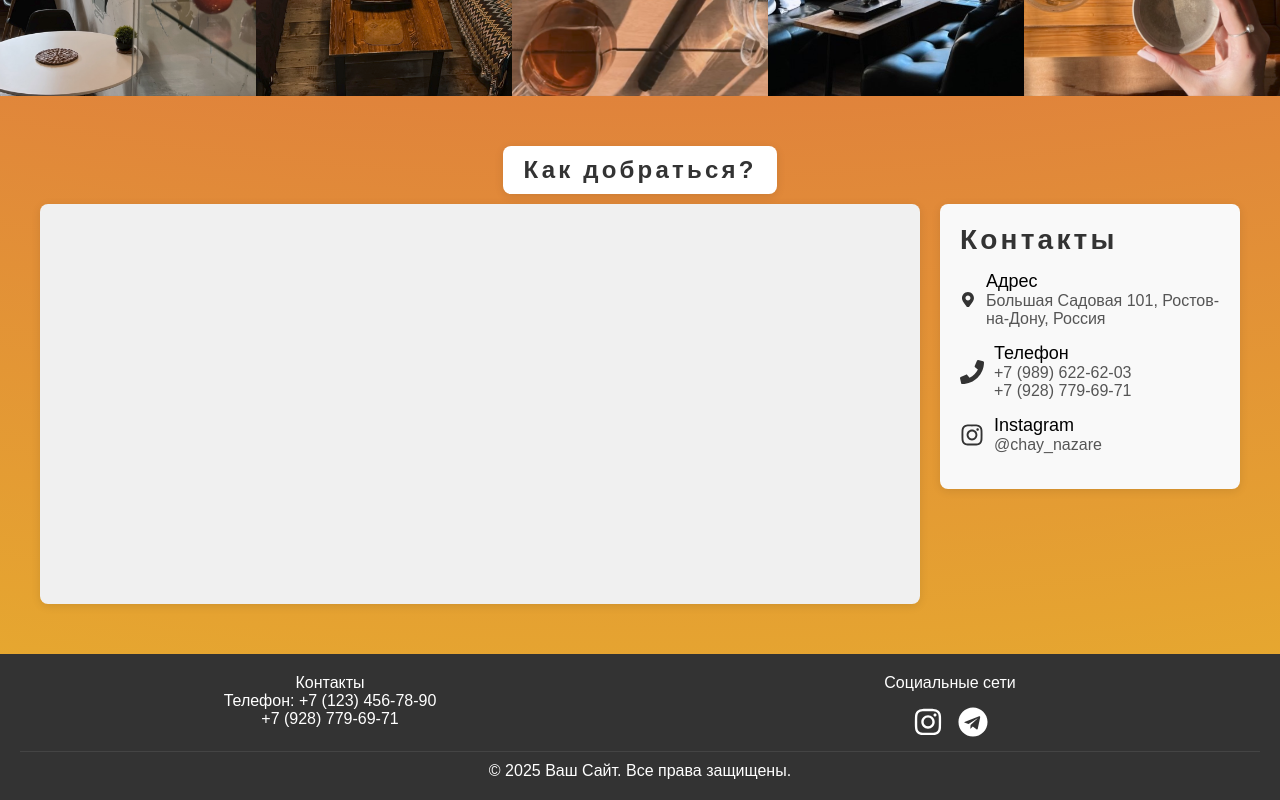
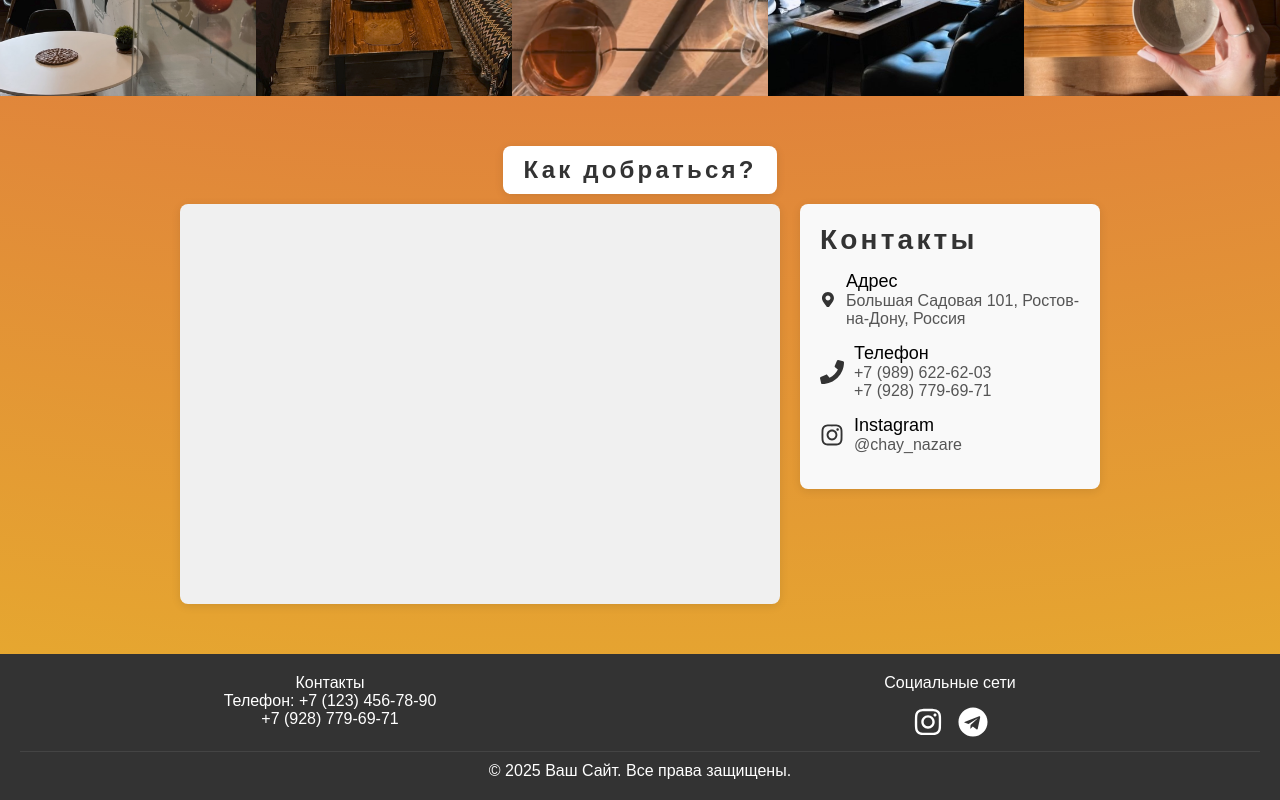
Before and after one commit to DarkAsirius/new-app, a React (Create React App) app: page / in a window 1280 px wide. Shown: the part 3264-4064 px from the top of the page. Built offline with nearby package versions, Linux system fonts and the light colour scheme; a web font is replaced by a local one.

Commit message:
Final Final Final Final Final

```diff
--- a/src/components/blocks/YandexMap/YandexMap.css
+++ b/src/components/blocks/YandexMap/YandexMap.css
@@ -29,17 +29,16 @@ body {
 
 .map-wrapper {
     display: flex; /* Используем flexbox для выравнивания */
-    align-items: flex-start;
+    align-items: flex-start; /* Выравнивание по верхнему краю */
     width: 100%; /* Устанавливаем ширину 100% для адаптивности */
     justify-content: center; /* Центрируем элементы по горизонтали */
-    flex-wrap: wrap; /* Позволяем элементам переноситься на новую строку */
 }
 
 .map {
     flex: 1; /* Карта занимает оставшееся пространство */
     height: 400px; /* Высота карты */
     min-width: 300px; /* Минимальная ширина карты */
-    max-width: 100%; /* Максимальная ширина карты */
+    max-width: 600px; /* Максимальная ширина карты */
     background-color: #f0f0f0; /* Цвет фона карты */
     border-radius: 8px; /* Закругленные углы */
     box-shadow: 0 2px 10px rgba(0, 0, 0, 0.1); /* Тень */
@@ -60,8 +59,7 @@ body {
         flex-direction: column; /* Изменяем направление на колонку для мобильных устройств */
     }
 
-    .map {
-        margin-right: 0; /* Убираем отступ справа */
-        margin-bottom: 20px; /* Добавляем отступ снизу */
+    .contacts {
+        margin-top: 20px; /* Отступ сверху для блока контактов */
     }
 }
--- a/src/components/blocks/YandexMap/index.js
+++ b/src/components/blocks/YandexMap/index.js
@@ -8,6 +8,7 @@ const YandexMap = ({ coordinates }) => {
 
         if (ymaps) {
             ymaps.ready(() => {
+                setTimeout(() => {
                     const map = new ymaps.Map('map', {
                         center: coordinates,
                         zoom: 14,
@@ -18,11 +19,7 @@ const YandexMap = ({ coordinates }) => {
                     });
 
                     map.geoObjects.add(placemark);
-
-                // Очистка карты при размонтировании компонента
-                return () => {
-                    map.destroy(); // Убедитесь, что карта уничтожается
-                };
+                }, 100); // Задержка в 100 мс
             });
         }
     }, [coordinates]);
```
Also changed, not shown: 11 other files (tests, documents, lock files or other folders). Lines whose indentation alone changed are shown as unchanged.
